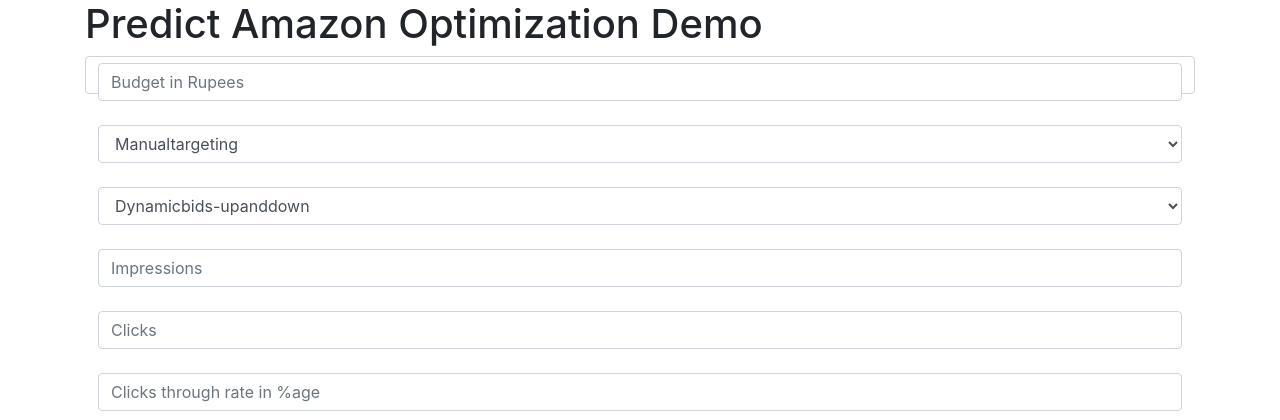
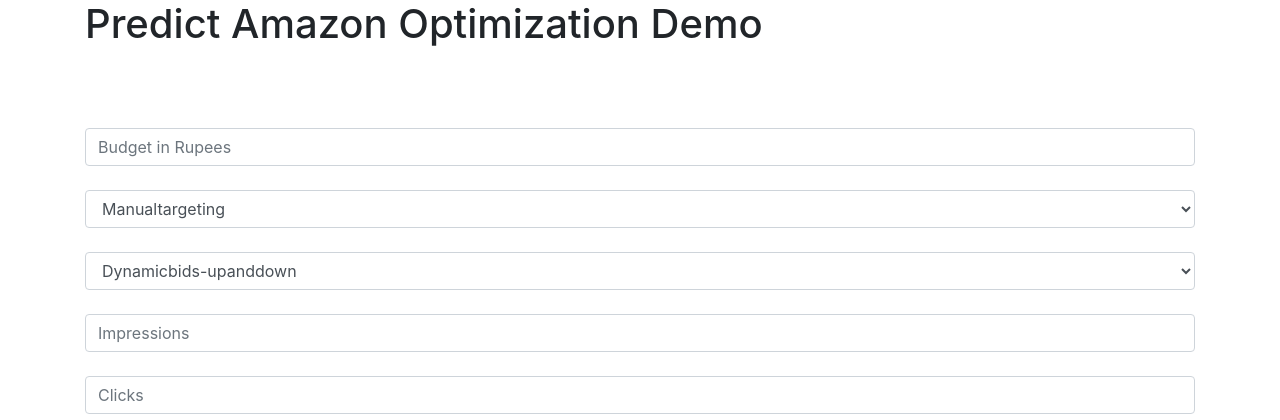
Before and after one commit to umairnsr87/amazon_product_optimiztion, a Flask app: page / in a window 1280 px wide. Shown: the top 420 px of the page. Run offline with Flask 2, Linux system fonts and the light colour scheme; parts of the project's set-up code (start-up, migrations or seed data) failed here and were passed over; some libraries are stand-ins or nearby versions.

Commit message:
Update index.html

```diff
--- a/templates/index.html
+++ b/templates/index.html
@@ -15,8 +15,11 @@
 <div class="container">
     <h1>Predict Amazon Optimization Demo</h1>
 
+  <br>
+  <br>
+  <br>
     <!-- Main Input For Receiving Query to our ML -->
-    <form class="form-control" action="{{ url_for('predict')}}"method="post">
+    <form action="{{ url_for('predict')}}"method="post">
 
         <input class="form-control" type="text" name="budgetinrupees" placeholder="Budget in Rupees" required="required" />
 
```
